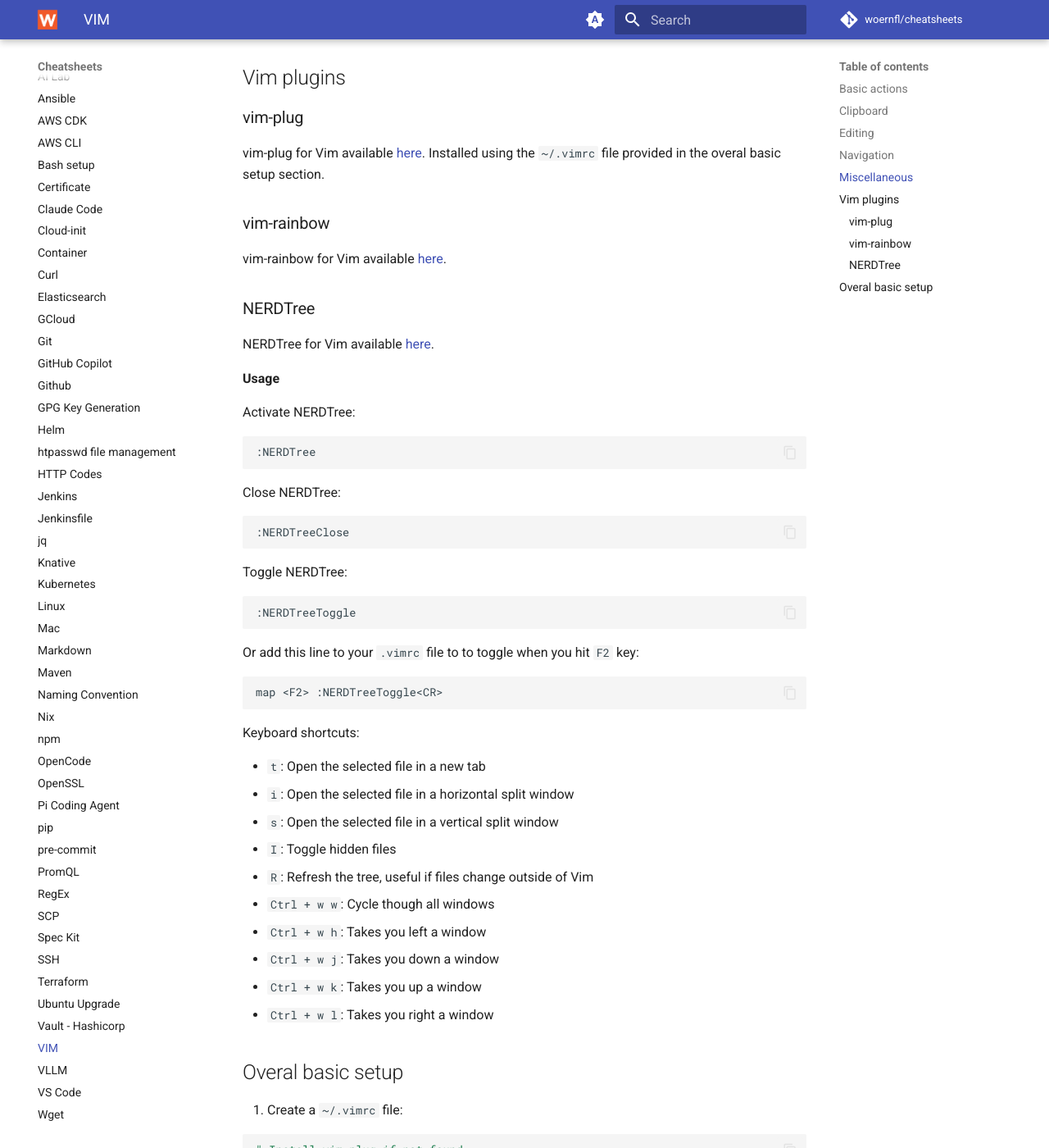
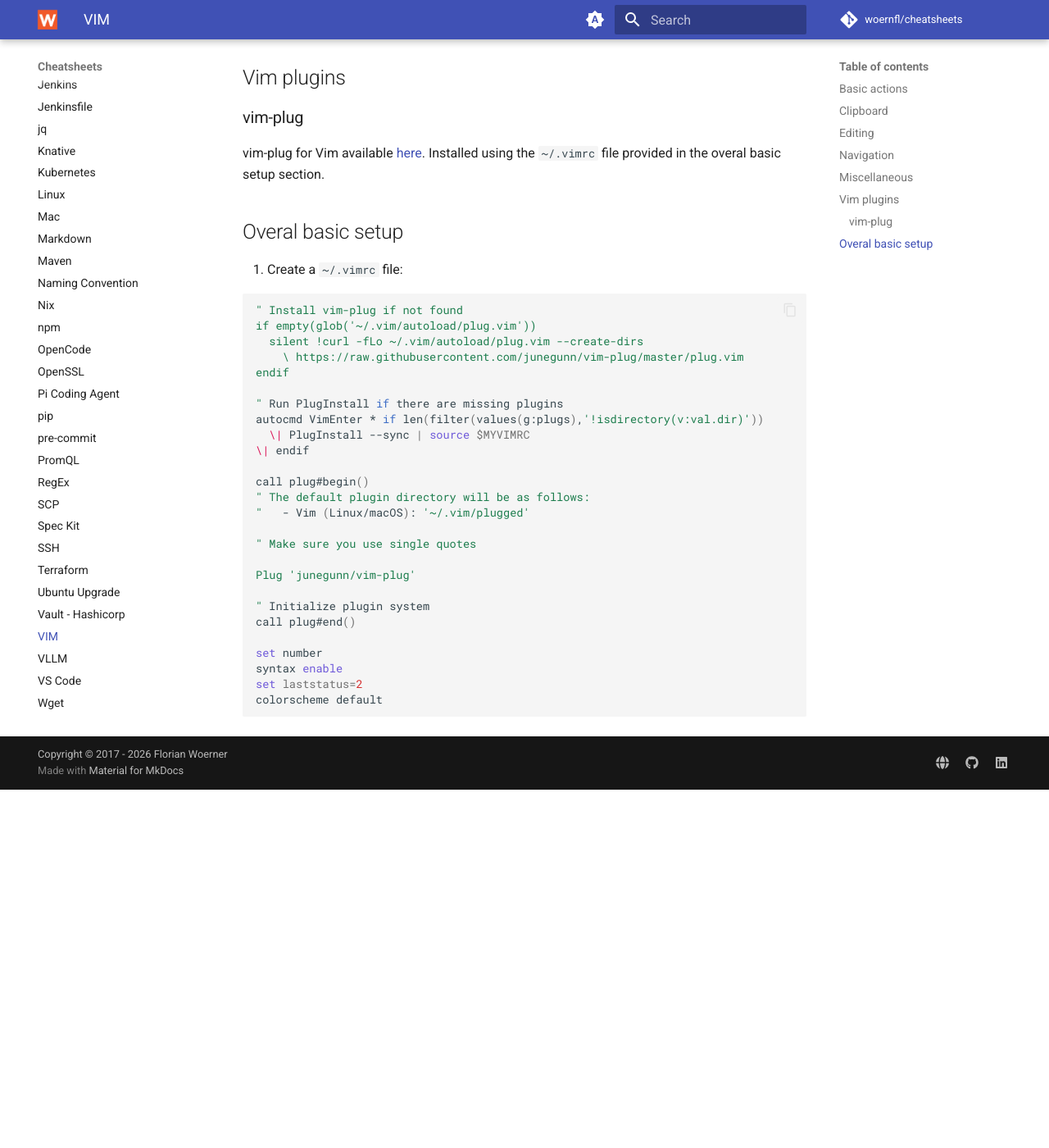
Before and after one commit to woernfl/cheatsheets, an MkDocs documentation site: the page built from docs/vim.md, in a window 1280 px wide and 1400 px high, scrolled down 3628 px. Shown: the whole window at 82% size. Built offline with MkDocs 1.6.1 and Material for MkDocs 9.7.7, drawn with Linux system fonts in a browser that asks for light colours; comment, search, counter and statistics services are not loaded; after the commit the page ends 4591 px from its top, so only the background shows below that; some of the changed text lies outside the part shown.

Commit message:
Remove vim-rainbow and NERDTree documentation (#400)
Removed sections about vim-rainbow and NERDTree, including usage instructions and keyboard shortcuts.

````diff
--- a/docs/vim.md
+++ b/docs/vim.md
@@ -207,53 +207,6 @@
 
 vim-plug for Vim available [here](https://github.com/junegunn/vim-plug). Installed using the `~/.vimrc` file provided in the overal basic setup section.
 
-### vim-rainbow
-
-vim-rainbow for Vim available [here](https://github.com/frazrepo/vim-rainbow).
-
-### NERDTree
-
-NERDTree for Vim available [here](https://github.com/scrooloose/nerdtree).
-
-**Usage**
-
-Activate NERDTree:
-
-```bash
-:NERDTree
-```
-
-Close NERDTree:
-
-```bash
-:NERDTreeClose
-```
-
-Toggle NERDTree:
-
-```bash
-:NERDTreeToggle
-```
-
-Or add this line to your `.vimrc` file to to toggle when you hit `F2` key:
-
-```bash
-map <F2> :NERDTreeToggle<CR>
-```
-
-Keyboard shortcuts:
-
-- `t`: Open the selected file in a new tab
-- `i`: Open the selected file in a horizontal split window
-- `s`: Open the selected file in a vertical split window
-- `I`: Toggle hidden files
-- `R`: Refresh the tree, useful if files change outside of Vim
-- `Ctrl + w w`: Cycle though all windows
-- `Ctrl + w h`: Takes you left a window
-- `Ctrl + w j`: Takes you down a window
-- `Ctrl + w k`: Takes you up a window
-- `Ctrl + w l`: Takes you right a window
-
 ## Overal basic setup
 
 1. Create a `~/.vimrc` file:
@@ -288,9 +238,4 @@
 syntax enable
 set laststatus=2
 colorscheme default
-
-let g:rainbow_active = 1
-map <F4> :RainbowToggle<CR>
-
-map <F2> :NERDTreeToggle<CR>
 ```
````
Also changed, not shown: other parts of docs/vim.md (+0 -3 lines).
